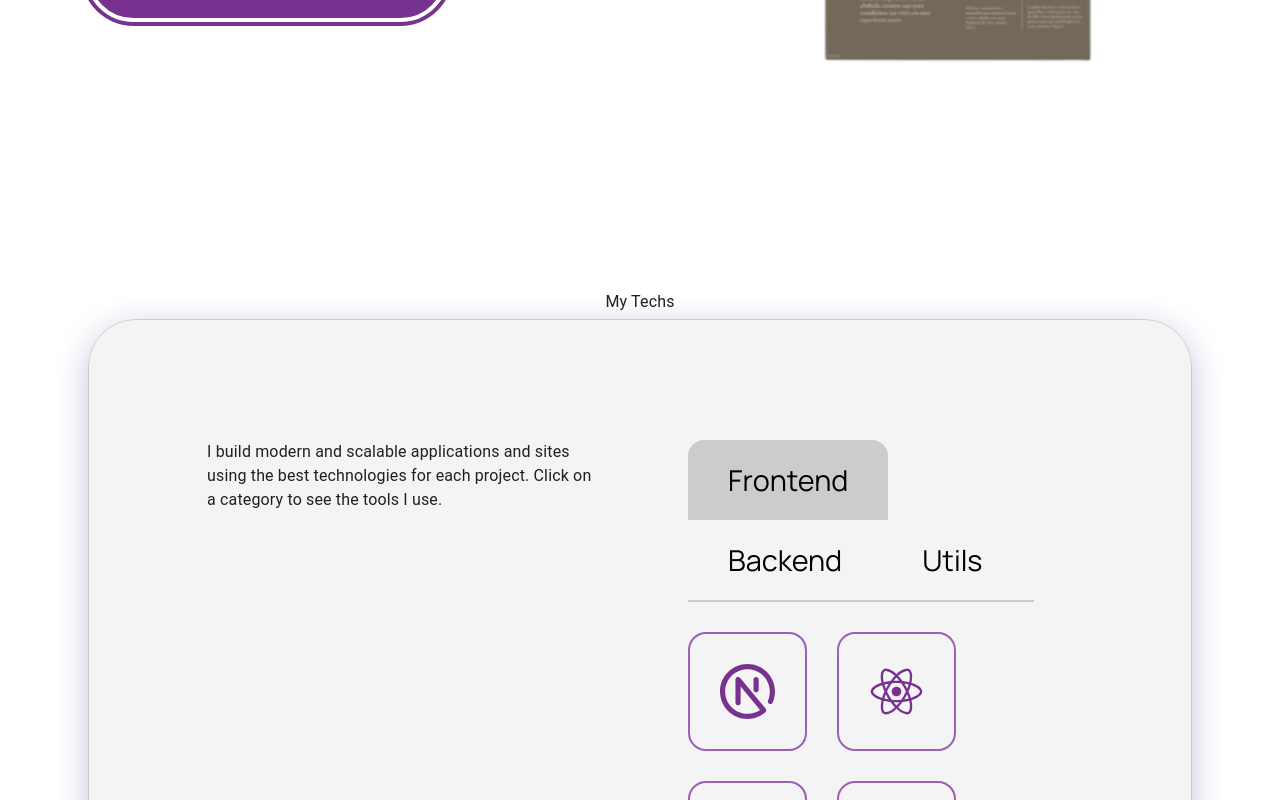
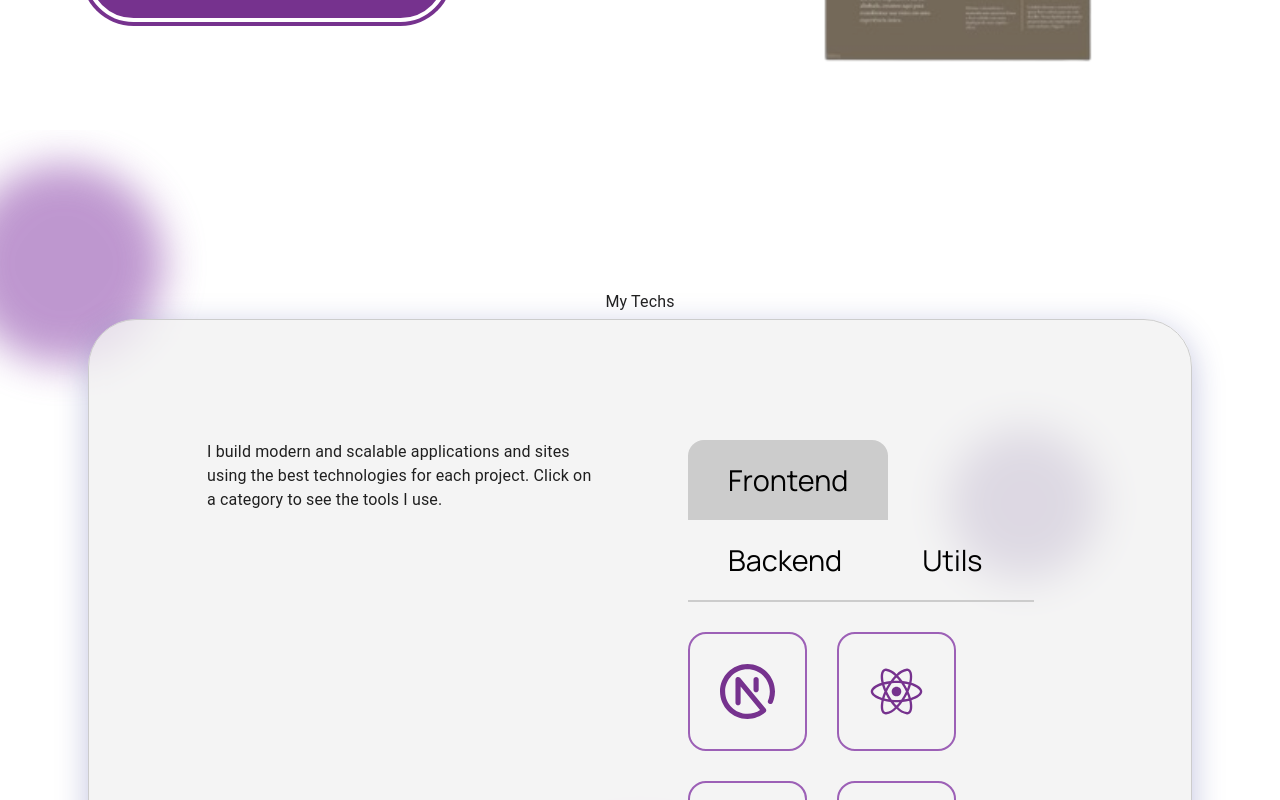
Before and after one commit to OBitencourt/portifolio, a Next.js app: page / in a window 1280 px wide. Shown: the part 980-1780 px from the top of the page. Built offline with nearby package versions, Linux system fonts and the light colour scheme.

Commit message:
feat: adding floating circles

```diff
--- a/pages/_document.tsx
+++ b/pages/_document.tsx
@@ -14,7 +14,7 @@ export default class MyDocument extends Document {
           <meta name="theme-color"/>
           <link href="https://fonts.googleapis.com/css2?family=Inter:ital,opsz,wght@0,14..32,100..900;1,14..32,100..900&family=Manrope:wght@200..800&family=Roboto+Condensed:ital,wght@0,100..900;1,100..900&family=Space+Grotesk:wght@300..700&display=swap" rel="stylesheet" />
         </Head>
-        <body style={{overflow: "hidden"}}>
+        <body style={{overflowX: "hidden"}}>
           <Main />
           <NextScript />
         </body>
--- a/src/components/Sections/Techs/index.js
+++ b/src/components/Sections/Techs/index.js
@@ -1,24 +1,38 @@
-import { Container } from "@mui/material"
-import { Info, TechsDiv, Title } from "./style"
-import Tabs from '../../Tabs'
-import Appear from '../../Animations/Appear'
-import Tilt from 'react-parallax-tilt'
+import { Container } from "@mui/material";
+import { Info, TechsDiv, Title, CirclesContainer, Circle } from "./style";
+import Tabs from "../../Tabs";
+import Appear from "../../Animations/Appear";
+import Tilt from "react-parallax-tilt";
 
 const Techs = () => {
+  return (
+    <>
+      <section
+        id="techs"
+        style={{
+          margin: "100px 0px",
+          height: "150vh",
+          display: "flex",
+          flexDirection: "column",
+          justifyContent: "center",
+          position: 'relative'
+        }}
+      >
+        <CirclesContainer>
+          <Circle size="200px" color="#9C60B6" top="10%" left="5%" />
+          <Circle size="150px" color="#5C3E86" top="30%" left="80%" />
+          <Circle size="300px" color="#9C60B6" top="70%" left="50%" />
+        </CirclesContainer>
 
-    return (
-
-        <>
         <Appear>
-                <section id="techs" style={{margin: '100px 0px', height: '150vh', display: 'flex', flexDirection: 'column' ,justifyContent: 'center'}}>
           <Title align="center" gutterBottom>
             My Techs
           </Title>
           <Container
-                        maxWidth='false'
+            maxWidth="false"
             sx={{
-                            width: '90%',
-                            margin: '0 auto'
+              width: "90%",
+              margin: "0 auto",
             }}
           >
             <Tilt
@@ -33,17 +47,18 @@ const Techs = () => {
             >
               <TechsDiv>
                 <Info>
-                                    I build modern and scalable applications and sites using the best technologies for each project. Click on a category to see the tools I use.
+                  I build modern and scalable applications and sites using the
+                  best technologies for each project. Click on a category to see
+                  the tools I use.
                 </Info>
                 <Tabs></Tabs>
               </TechsDiv>
             </Tilt>
           </Container>
+        </Appear>
+      </section>
+    </>
+  );
+};
 
-                </section>
-            </Appear>
-        </>
-    )
-}
-
-export default Techs
+export default Techs;
--- a/src/components/Sections/Techs/style.ts
+++ b/src/components/Sections/Techs/style.ts
@@ -26,3 +26,35 @@ export const Info = styled(Typography)`
     font-weight: 400;
     width: 40%;
 `
+export const CirclesContainer = styled.div`
+    position: absolute;
+    width: 100%;
+    height: 100%;
+    overflow: hidden;
+    top: 0;
+    left: 0;
+    z-index: -1;
+`
+
+export const Circle = styled.div<{ size: string; color: string; top: string; left: string }>`
+    position: absolute;
+    width: ${(props) => props.size};
+    height: ${(props) => props.size};
+    background-color: ${(props) => props.color};
+    border-radius: 50%;
+    opacity: 0.65;
+    filter: blur(20px);
+    top: ${(props) => props.top};
+    left: ${(props) => props.left};
+    transform: translate(-50%, -50%);
+    animation: floating 5s infinite ease-in-out alternate;
+
+    @keyframes floating {
+        from {
+            transform: translate(-50%, -50%) translateY(0px);
+        }
+        to {
+            transform: translate(-50%, -50%) translateY(20px);
+        }
+    }
+`
--- a/src/components/Sections/Testing/index.js
+++ b/src/components/Sections/Testing/index.js
@@ -24,7 +24,7 @@ const Testing = () => {
                 <Container
                     maxWidth='false'
                     sx={{
-                        width: '93%',
+                        width: '50%',
                         display: 'flex',
                         justifyContent: 'space-around',
                         flexWrap: 'wrap',
--- a/src/components/Sections/Testing/style.ts
+++ b/src/components/Sections/Testing/style.ts
@@ -20,12 +20,12 @@ export const SecondTitle = styled(Typography)`
 export const StyledButton = styled.button`
     background-color: none;
     background: none;
-    border: 1px solid #A4A4A4;
+    border: 1px solid #CCCCCC;
     width: 30%;
     font-family: "Manrope";
     color: #5C3E86;
-    font-size: 2rem;
-    padding: 30px;
+    font-size: 1.8rem;
+    padding:  16px;
     border-radius: 14px;
     transition: all 150ms ease-in-out;
     cursor: pointer;
```
Lines whose indentation alone changed are shown as unchanged.
